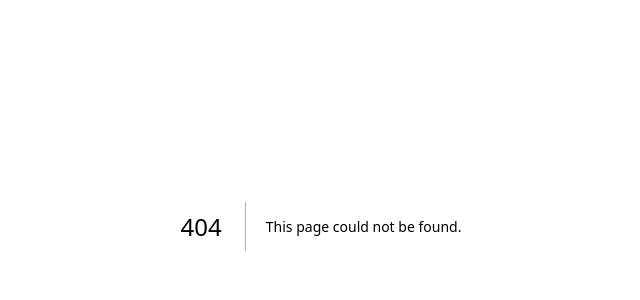
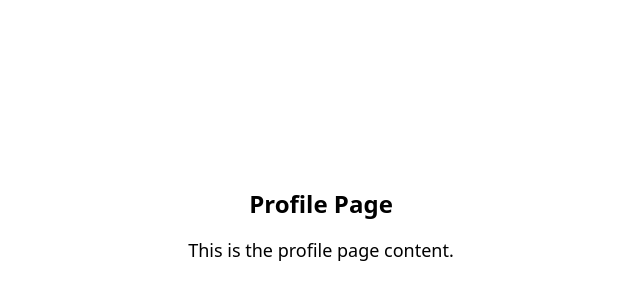
Before and after one commit to nocturnalDev11/next-wall, a Next.js app: page /profile in a window 1280 px wide. Before the commit this address had no page. Shown: the part 174-474 px from the top of the page, without its empty margins (319-959 px from the left). Built offline with nearby package versions, Linux system fonts and the light colour scheme.

Commit message:
Add Home and Profile pages with animation effects and containers

```diff
--- /dev/null
+++ b/src/app/home/page.tsx
@@ -0,0 +1,48 @@
+"use client"
+
+import { motion, Variants } from "framer-motion"
+import HomeContainer from "@/containers/home"
+
+export default function Home() {
+    const containerVariants: Variants = {
+        hidden: { opacity: 0, y: 20 },
+        visible: {
+            opacity: 1,
+            y: 0,
+            transition: {
+                duration: 0.5,
+                ease: [0.0, 0.0, 0.2, 1],
+                staggerChildren: 0.2,
+            },
+        },
+    };
+
+    const childVariants: Variants = {
+        hidden: { opacity: 0, y: 20 },
+        visible: {
+            opacity: 1,
+            y: 0,
+            transition: {
+                duration: 0.5,
+                ease: [0.0, 0.0, 0.2, 1]
+            }
+        },
+    };
+
+    return (
+        <motion.main
+            className="flex flex-col space-y-5"
+            variants={containerVariants}
+            initial="hidden"
+            animate="visible"
+        >
+            <motion.div variants={childVariants}>
+                <HomeContainer
+                    // header="Hire Me"
+                    // title="Need a developer? Let’s make it happen."
+                    // description="Available for freelance work, dev commissions, or technical collaborations. Skip the pleasantries — drop the details, let’s get to work."
+                />
+            </motion.div>
+        </motion.main>
+    );
+}
--- /dev/null
+++ b/src/app/profile/page.tsx
@@ -0,0 +1,48 @@
+"use client"
+
+import { motion, Variants } from "framer-motion"
+import ProfileContainer from "@/containers/profile"
+
+export default function Profile() {
+    const containerVariants: Variants = {
+        hidden: { opacity: 0, y: 20 },
+        visible: {
+            opacity: 1,
+            y: 0,
+            transition: {
+                duration: 0.5,
+                ease: [0.0, 0.0, 0.2, 1],
+                staggerChildren: 0.2,
+            },
+        },
+    };
+
+    const childVariants: Variants = {
+        hidden: { opacity: 0, y: 20 },
+        visible: {
+            opacity: 1,
+            y: 0,
+            transition: {
+                duration: 0.5,
+                ease: [0.0, 0.0, 0.2, 1]
+            }
+        },
+    };
+
+    return (
+        <motion.main
+            className="flex flex-col space-y-5"
+            variants={containerVariants}
+            initial="hidden"
+            animate="visible"
+        >
+            <motion.div variants={childVariants}>
+                <ProfileContainer
+                    // header="Hire Me"
+                    // title="Need a developer? Let’s make it happen."
+                    // description="Available for freelance work, dev commissions, or technical collaborations. Skip the pleasantries — drop the details, let’s get to work."
+                />
+            </motion.div>
+        </motion.main>
+    );
+}
--- /dev/null
+++ b/src/containers/home/index.tsx
@@ -0,0 +1,10 @@
+"use client";
+
+export default function HomeContainer() {
+    return (
+        <div className="flex flex-col items-center justify-center h-screen">
+            <h1 className="text-2xl font-bold mb-4">Home Page</h1>
+            <p className="text-lg">This is the home page content.</p>
+        </div>
+    );
+}
```
